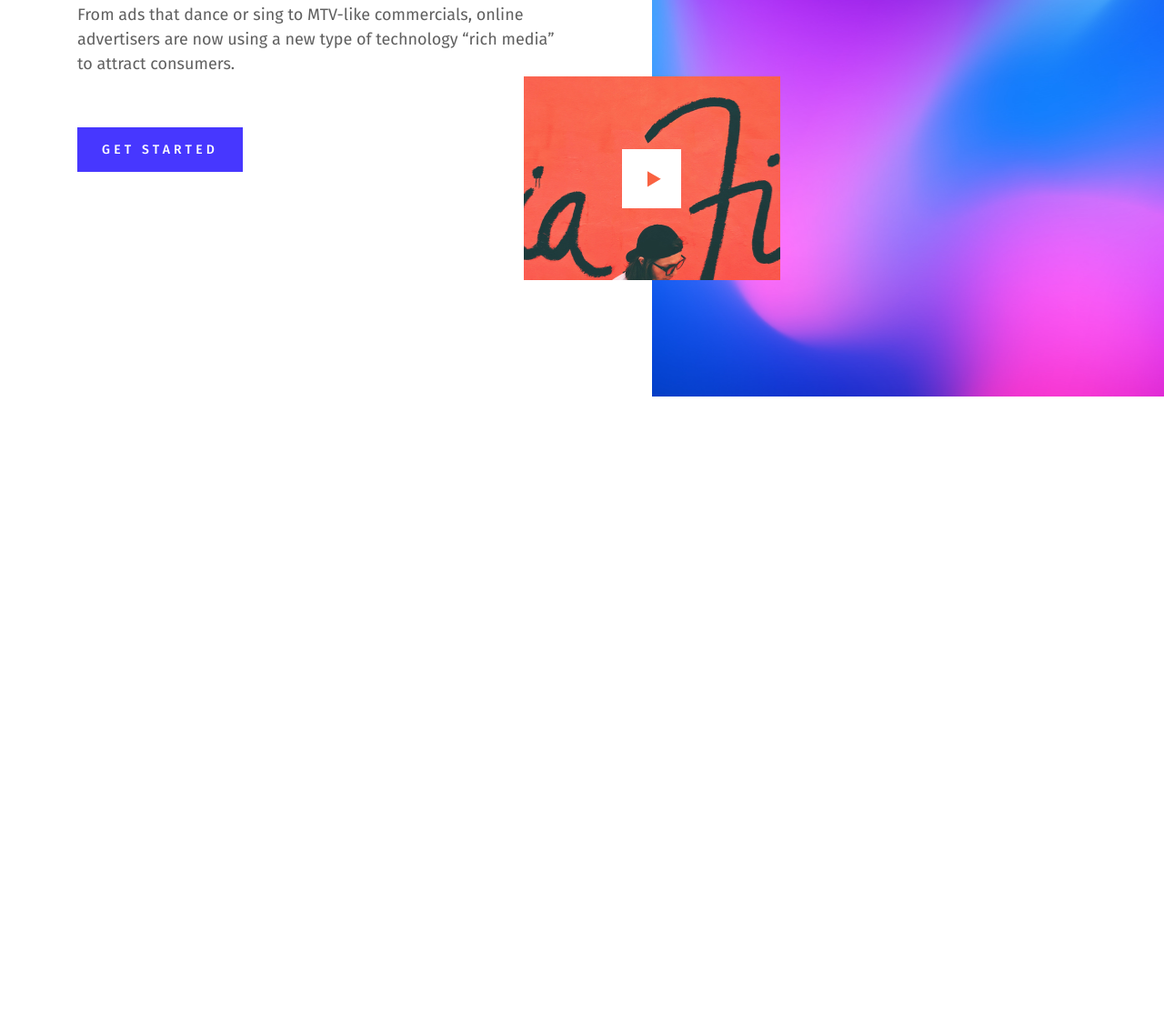
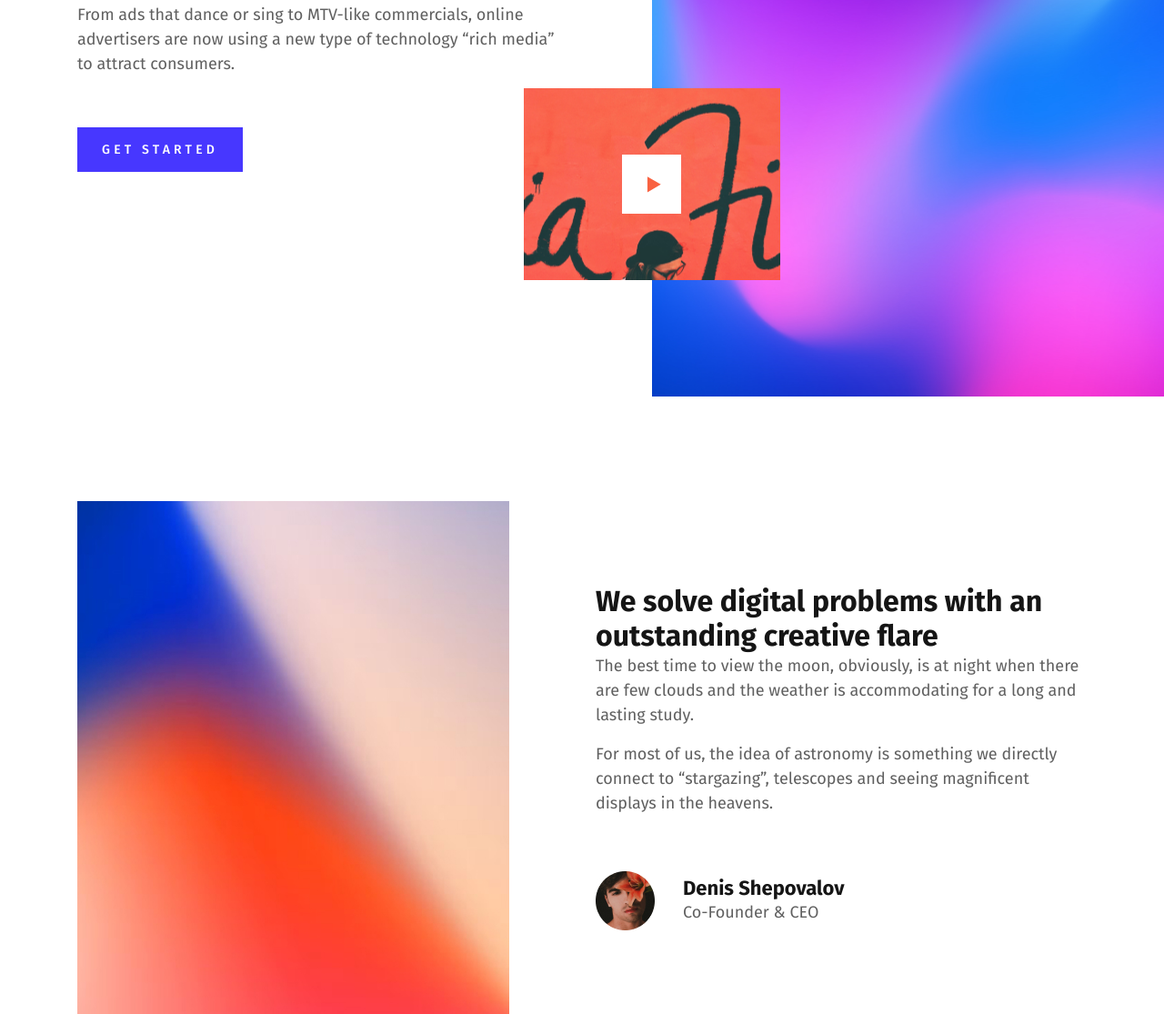
Before and after one commit to eiforiaa/Project2, a plain HTML site: page index.html in a window 1280 px wide. Shown: the part 346-1461 px from the top of the page at 91% size. Before the commit the page ends 800 px from the top, so only its background shows below. Drawn offline with Linux system fonts and the light colour scheme.

Commit message:
сделана 2 секция

```diff
--- a/css/main.css
+++ b/css/main.css
@@ -35,7 +35,7 @@ background: #3726F2;
 color:#fff;
 }
 .header{
-
+height: 95vh;
 }
 .nav{
 	padding-top: 59px;
@@ -86,7 +86,7 @@ position: static;
 	left: 0;
 	bottom: 20%;
 	width: 40%;
-	height: 35%;
+	height: 33%;
 	display: block;
 	background: url('../img/video.jpg') no-repeat center center;
 	display: flex;
@@ -101,3 +101,29 @@ position: static;
 	height: 65px;
 
 }
+.problems{
+	padding-top: 137px; /*задается для секций из-за бага*/
+}
+.about{
+
+}
+.about-title{
+	font-size: 38px ;
+	margin-bottom: 30px;
+}
+.about__text{
+
+}
+.about__author{
+background: url('../img/author.jpg') no-repeat left center;
+padding-left: 96px;
+/*height: 65px;*/
+padding: 7px 0 7px 96px;
+margin-top: 60px;
+}
+.aboute__name{
+font-size: 22px;
+}
+.about__dop{
+margin-bottom: 0;
+}
--- a/index.html
+++ b/index.html
@@ -61,6 +61,38 @@
 			</div>
 
 	</header>
+	<section class="problems">
+		<div class="container">
+			<div class="row">
+				<div class="col-md-5">
+					<img src="img/img2.jpg" alt="poster" class="poster">
+				</div>
+				<div class="col-md-6 ml-auto d-flex align-items-center">
+					<div class="about">
+						<h2 class="about__title">
+						We solve digital problems with an outstanding creative flare
+					</h2>
+					<p class="about__text">
+						The best time to view the moon, obviously, is at night when there are few clouds and the weather is accommodating for a long and lasting study.
+					</p>
+					<p class="about__text">
+						For most of us, the idea of astronomy is something we directly connect to “stargazing”, telescopes and seeing magnificent displays in the heavens.
+					</p>
+					<div class="about__author">
+						<h4 class="aboute__name">
+							Denis Shepovalov
+						</h4>
+						<p class="about__dop">
+							Co-Founder & CEO
+						</p>
+					</div>
+				</div>
+					</div>
+
+
+			</div>
+		</div>
+	</section>
 
 
 </body>
```
